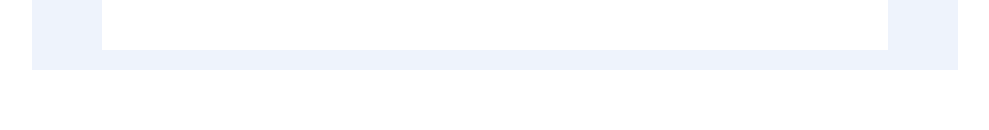
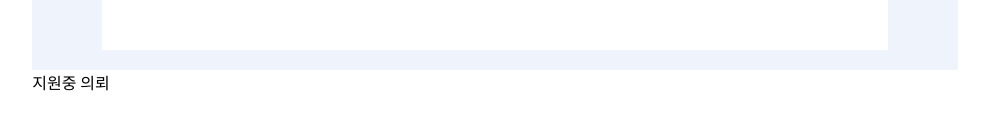
Before and after one commit to cryingdryice/ILKAN-web, a React (Vite) app: page /main/myPage in a window 1280 px wide. Shown: the part 1303-1433 px from the top of the page, without its empty margins (265-1254 px from the left). Built offline with nearby package versions, Linux system fonts and the light colour scheme; the HTML template or start-up script is replaced by a standard one.

Commit message:
chore: ApplicationWork파일 생성 및 컴포넌트화

```diff
--- /dev/null
+++ b/src/components/ApplicationWork.tsx
@@ -0,0 +1,3 @@
+export default function ApplicationWork() {
+  return <div>지원중 의뢰</div>;
+}
--- a/src/pages/main/myPage.tsx
+++ b/src/pages/main/myPage.tsx
@@ -1,3 +1,4 @@
+import ApplicationWork from "../../components/ApplicationWork";
 import Profile from "../../components/Profile";
 import ProgressingIlKan from "../../components/progressingIlKan";
 import ProgressingWork from "../../components/ProgressingWork";
@@ -9,6 +10,7 @@ export default function MyPage() {
       <Profile />
       <ProgressingWork />
       <ProgressingIlKan />
+      <ApplicationWork />
     </div>
   );
 }
```
